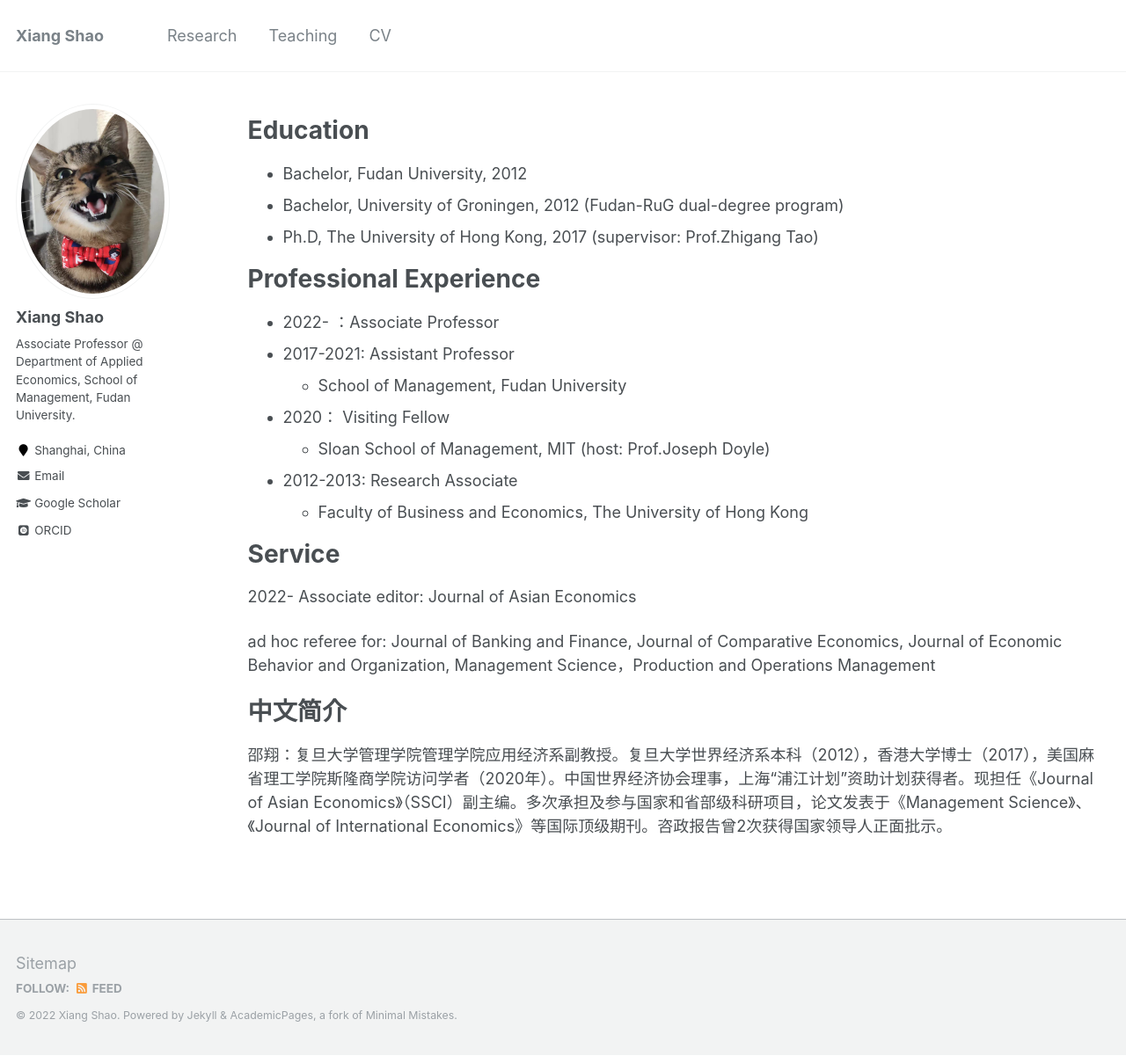
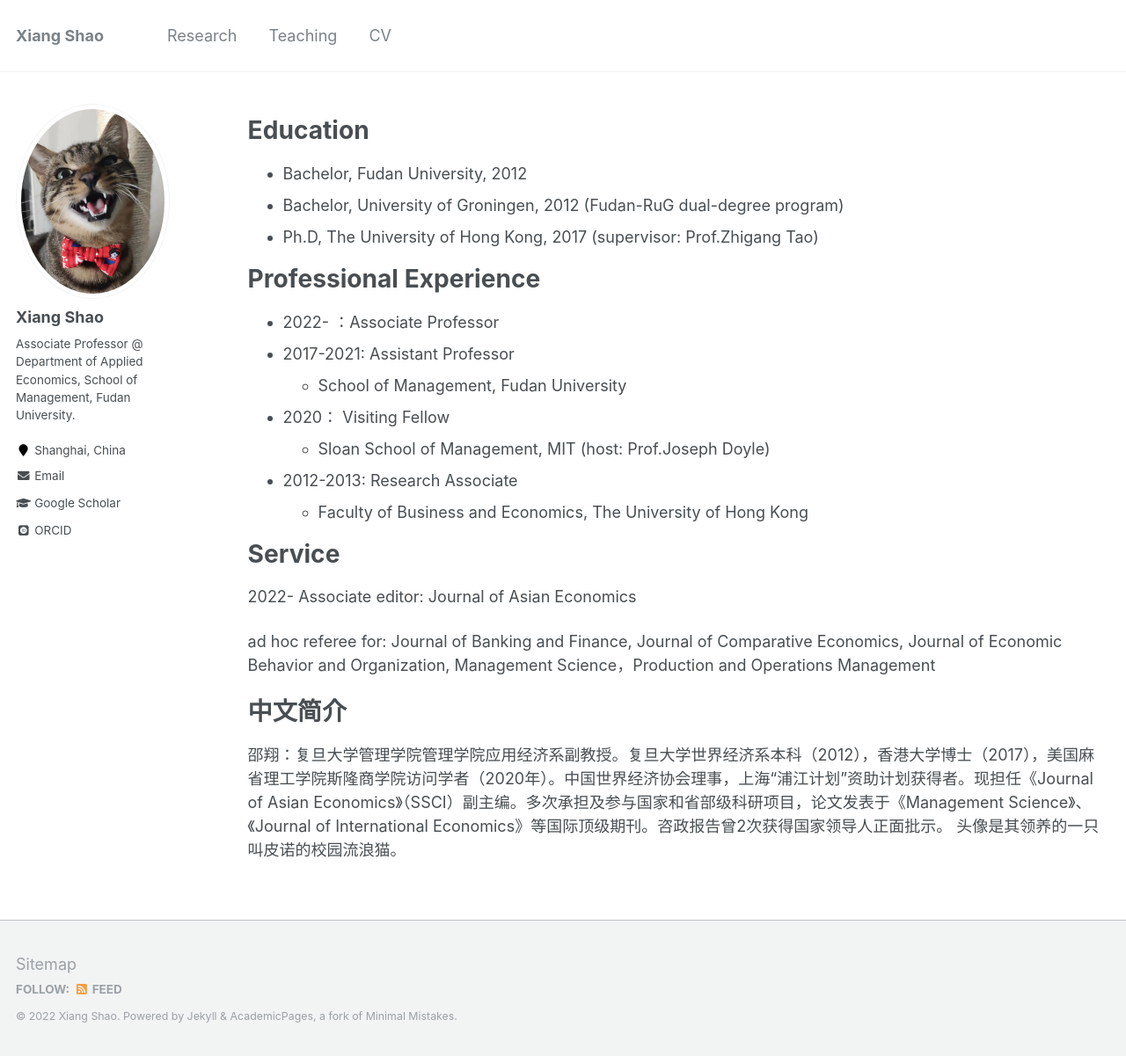
Before and after one commit to xiangshao/xiangshao.github.io, a Jekyll site: the page built from _pages/cv.md, in a window 1280 px wide and 1201 px high. Shown: the whole window at 88% size. Built offline with Jekyll 4.4.1, drawn with Linux system fonts in a browser that asks for light colours; some web fonts are replaced.

Commit message:
Update cv.md

```diff
--- a/_pages/cv.md
+++ b/_pages/cv.md
@@ -36,3 +36,4 @@ Journal of Banking and Finance, Journal of Comparative Economics, Journal of Eco
 中文简介
 ======
 邵翔：复旦大学管理学院管理学院应用经济系副教授。复旦大学世界经济系本科（2012），香港大学博士（2017），美国麻省理工学院斯隆商学院访问学者（2020年）。中国世界经济协会理事，上海“浦江计划”资助计划获得者。现担任《Journal of Asian Economics》（SSCI）副主编。多次承担及参与国家和省部级科研项目，论文发表于《Management Science》、《Journal of International Economics》等国际顶级期刊。咨政报告曾2次获得国家领导人正面批示。
+头像是其领养的一只叫皮诺的校园流浪猫。
```
